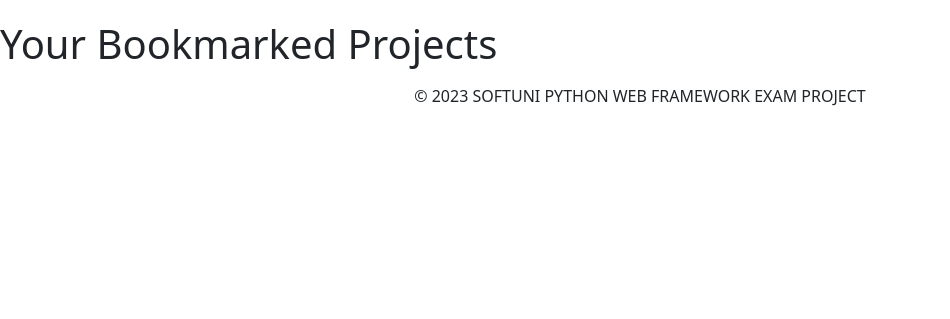
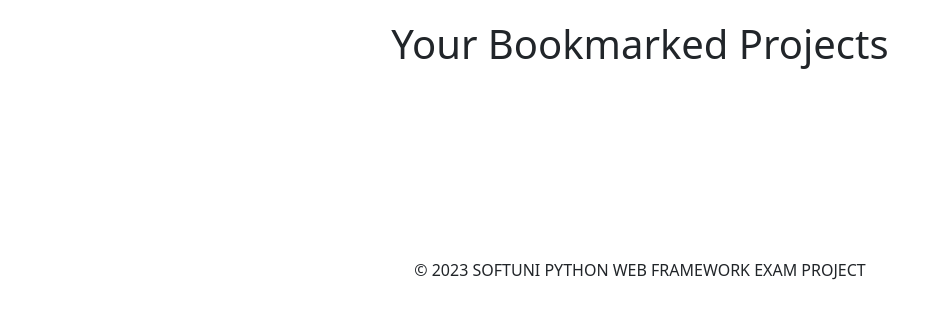
Before and after one commit to MPSokolov/Python-Web-Exam-Project, a Django app: page /bookmarked/ in a window 1280 px wide. Shown: the part 56-375 px from the top of the page, without its empty margins (0-950 px from the left). Run offline with Django 4.2, Linux system fonts and the light colour scheme; the visitor is signed in with stand-in values (Sample User, id 1); data that the repository does not hold is empty.

Commit message:
Configured bookmarked projects page

```diff
--- a/DIY_comunity/DIY_comunity/common/views.py
+++ b/DIY_comunity/DIY_comunity/common/views.py
@@ -76,8 +76,9 @@ def comment_functionality(request, project_id):
 class BookmarkedProjects(LoginRequiredMixin, views.ListView):
     model = BookmarkModel
     template_name = 'common/bookmarked-projects-page.html'
-    context_object_name = 'bookmarks'
+    context_object_name = 'projects'
 
     def get_queryset(self):
-        user = self.request.user
-        return BookmarkModel.objects.filter(user=user)
+        user_bookmarks = BookmarkModel.objects.filter(user=self.request.user)
+        projects = [bookmark.project for bookmark in user_bookmarks]
+        return projects
--- a/DIY_comunity/templates/base/footer.html
+++ b/DIY_comunity/templates/base/footer.html
@@ -1,4 +1,4 @@
-<div class="footer" style="text-align: center;">
+<div class="footer" style="text-align: center; margin-top: 150px;">
 		<span class="footer-section">
 			© 2023 SOFTUNI PYTHON WEB FRAMEWORK EXAM PROJECT
 		</span>
--- a/DIY_comunity/templates/common/bookmarked-projects-page.html
+++ b/DIY_comunity/templates/common/bookmarked-projects-page.html
@@ -1,12 +1,9 @@
 {% extends 'base/base.html' %}
 {% block page_content %}
+    <div class="d-flex flex-column align-items-center">
+    <h1 style="margin-bottom: 40px;">Your Bookmarked Projects</h1>
 
-<h1>Your Bookmarked Projects</h1>
-<ul>
-    {% for bookmark in bookmarks %}
-        <li><a href="{% url 'project details' bookmark.project.slug %}">{{ bookmark.project.title }}</a> <a
-                href="{% url 'bookmark' bookmark.project.pk %}">Bookmark</a></li>
-    {% endfor %}
-</ul>
+    {% include 'base/project-cards-grid.html' %}
+    </div>
 
 {% endblock %}
```
